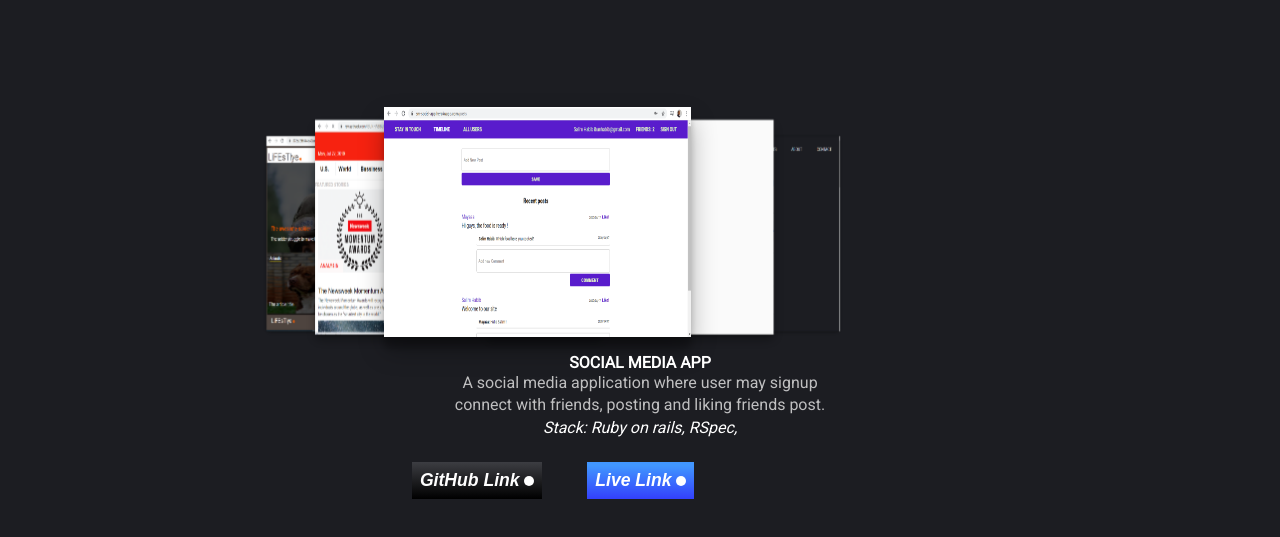
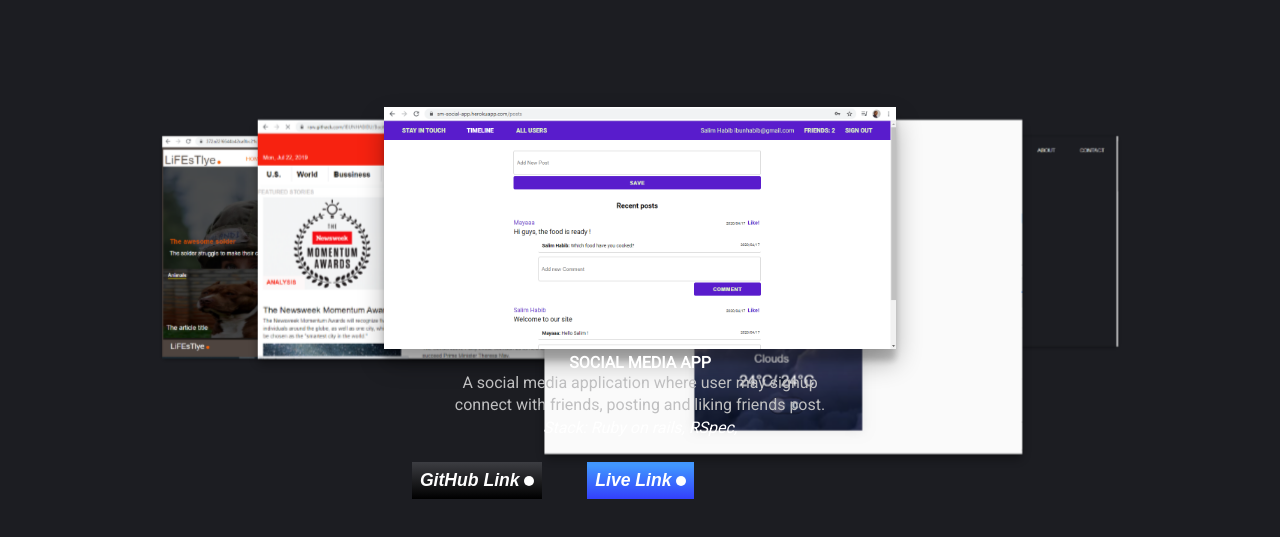
Before and after one commit to IBUNHABIBU/personalPortfolio, a plain HTML site: page index.html in a window 1280 px wide. Shown: the part 731-1268 px from the top of the page. Drawn offline with Linux system fonts and the light colour scheme.

Commit message:
Style the slides

```diff
--- a/style.css
+++ b/style.css
@@ -220,8 +220,6 @@ input[type=radio]:checked {
 
 #slider label {
   position: absolute;
-  width: 60%;
-  height: 60%;
   left: 0;
   top: 0;
   color: white;
@@ -242,6 +240,8 @@ input[type=radio]:checked {
 #s5:checked ~ #slide5 {
   box-shadow: 0 13px 26px rgba(0, 0, 0, 0.3), 0 12px 6px rgba(0, 0, 0, 0.2);
   transform: translate3d(0%, 0, 0);
+  /* width: 60%;
+  height: 60%; */
 }
 
 #s1:checked ~ #slide2,
```
